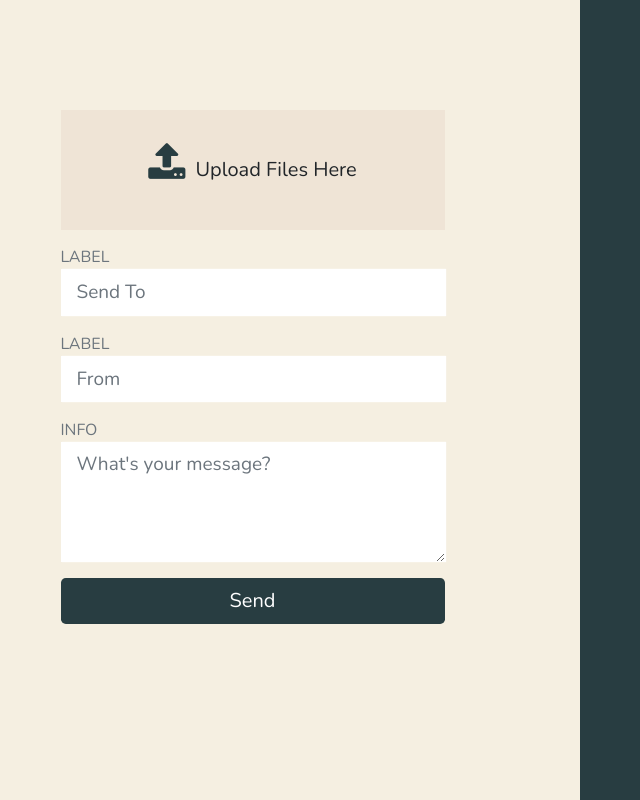
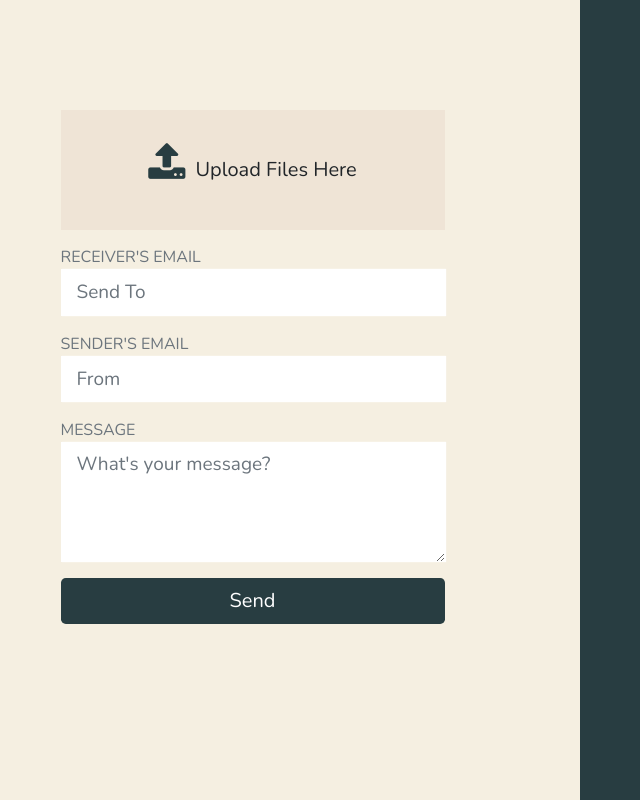
Before and after one commit to neerajp99/share_N_upload, a React (Create React App) app in the folder client/: page / in a window 1280 px wide. Shown: the whole page, without its empty margins (60-700 px from the left). Built offline with nearby package versions, Linux system fonts and the light colour scheme.

Commit message:
Add info to common text area and input

```diff
--- a/client/src/components/common/InputField.js
+++ b/client/src/components/common/InputField.js
@@ -1,10 +1,10 @@
 import React from "react";
 import PropTypes from "prop-types";
 
-const InputGroup = ({ name, value, placeholder, onChange, icon, type, id }) => {
+const InputGroup = ({ name, value, placeholder, onChange, icon, type, id, label }) => {
   return (
     <div className="form-group">
-      <small className="form-text text-left small text-muted">label</small>
+      <small className="form-text text-left small text-muted">{label}</small>
       <input
         className="form-control form-control-lg text-field input_common"
         placeholder={placeholder}
@@ -24,6 +24,7 @@ InputGroup.propTypes = {
   value: PropTypes.string.isRequired,
   icon: PropTypes.string,
   error: PropTypes.string,
+  label: PropTypes.string,
   onChange: PropTypes.func.isRequired,
   // option: PropTypes.array.isRequired,
   type: PropTypes.string.isRequired
--- a/client/src/components/common/TextAreaFieldGroup.js
+++ b/client/src/components/common/TextAreaFieldGroup.js
@@ -5,7 +5,7 @@ import PropTypes from "prop-types";
 const TextAreaFieldGroup = ({ name, placeholder, value, info, onChange }) => {
   return (
     <div className="form-group">
-      <small className="form-text text-muted text-left small ">info</small>
+      <small className="form-text text-muted text-left small ">{info}</small>
       <textarea
         className={"form-control form-control-lg textarea_common"}
         placeholder={placeholder}
```
